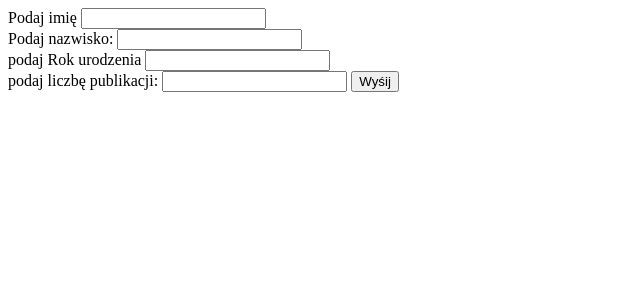
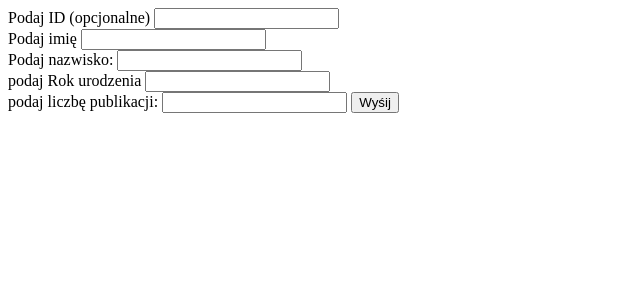
Before and after one commit to Oz017/5C_Prac_Aplik_Web_2023_2024, a PHP site: page /Zad1.php in a window 1280 px wide. Shown: the top 300 px of the page, without its empty margins (0-640 px from the left). Run offline with PHP 8.4, Linux system fonts and the light colour scheme.

Commit message:
update Zadania 1

```diff
--- a/18_10_2023/Zadanie1/Zad1.php
+++ b/18_10_2023/Zadanie1/Zad1.php
@@ -7,6 +7,8 @@
 </head>
 <body>
     <form action="zad1_2.php" method="post">
+        <label for="id1">Podaj ID (opcjonalne)</label>
+        <input type="number" name="id" id="id1"><br>
         <label for="imie">Podaj imię</label>
         <input type="text" name="firstName" id="imie"></br>
         <label for="nazwisko">Podaj nazwisko:</label>
--- a/18_10_2023/Zadanie1/zad1_2.php
+++ b/18_10_2023/Zadanie1/zad1_2.php
@@ -12,6 +12,7 @@
         $db = "prognoza";
         $pass = "";
 
+        $id = $_POST['id'];
         $birthyear = $_POST["year"];
         $firstName = $_POST["firstName"];
         $lastName = $_POST["lastName"];
@@ -19,7 +20,7 @@
 
         $connection = mysqli_connect($host, $user, $pass, $db);
 
-        $query = "INSERT INTO `matematycy`( `imie`, `nazwisko`, `rok_urodzenia`, `liczba_publikacji`) VALUES ( '$firstName', '$lastName', '$birthyear' , '$num' );";
+        $query = "INSERT INTO `matematycy`( `id`, `imie`, `nazwisko`, `rok_urodzenia`, `liczba_publikacji`) VALUES ( '$id', '$firstName', '$lastName', '$birthyear' , '$num' );";
 
         $result = mysqli_query($connection,$query);
 
```
